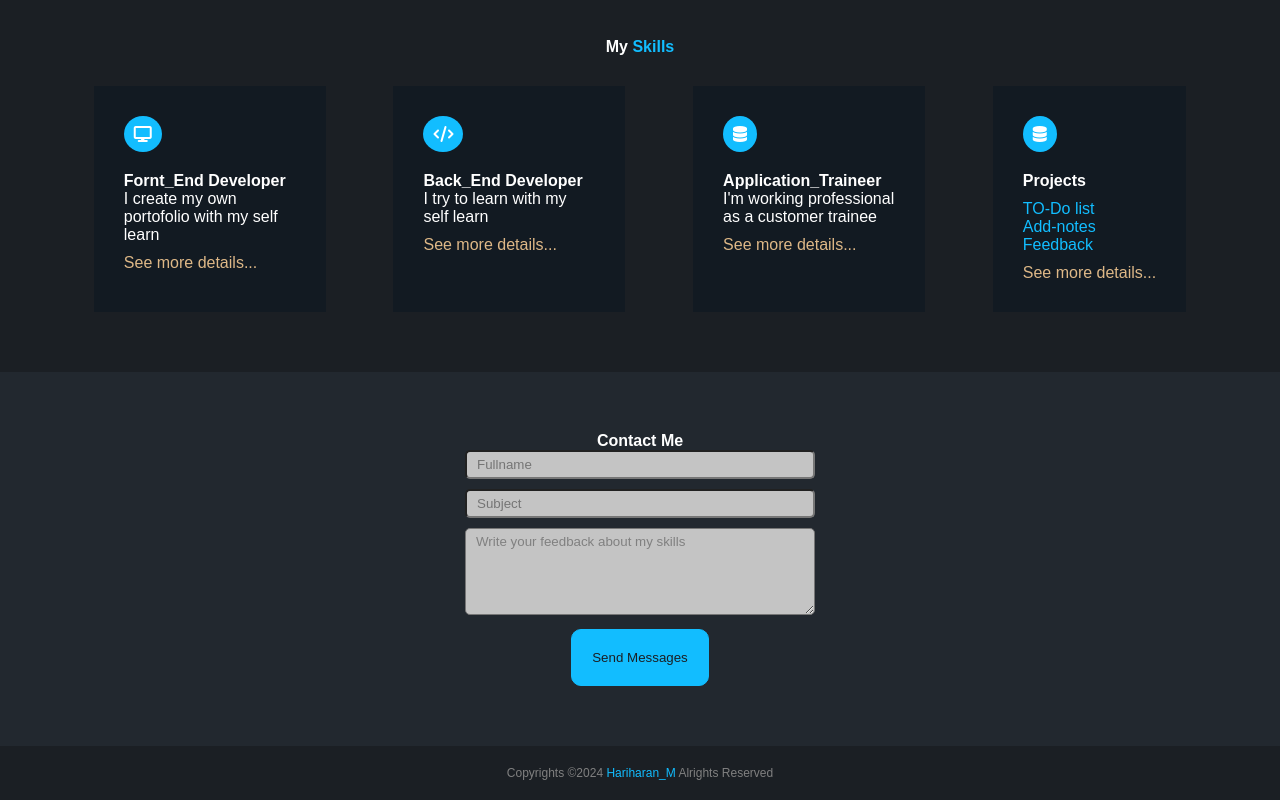
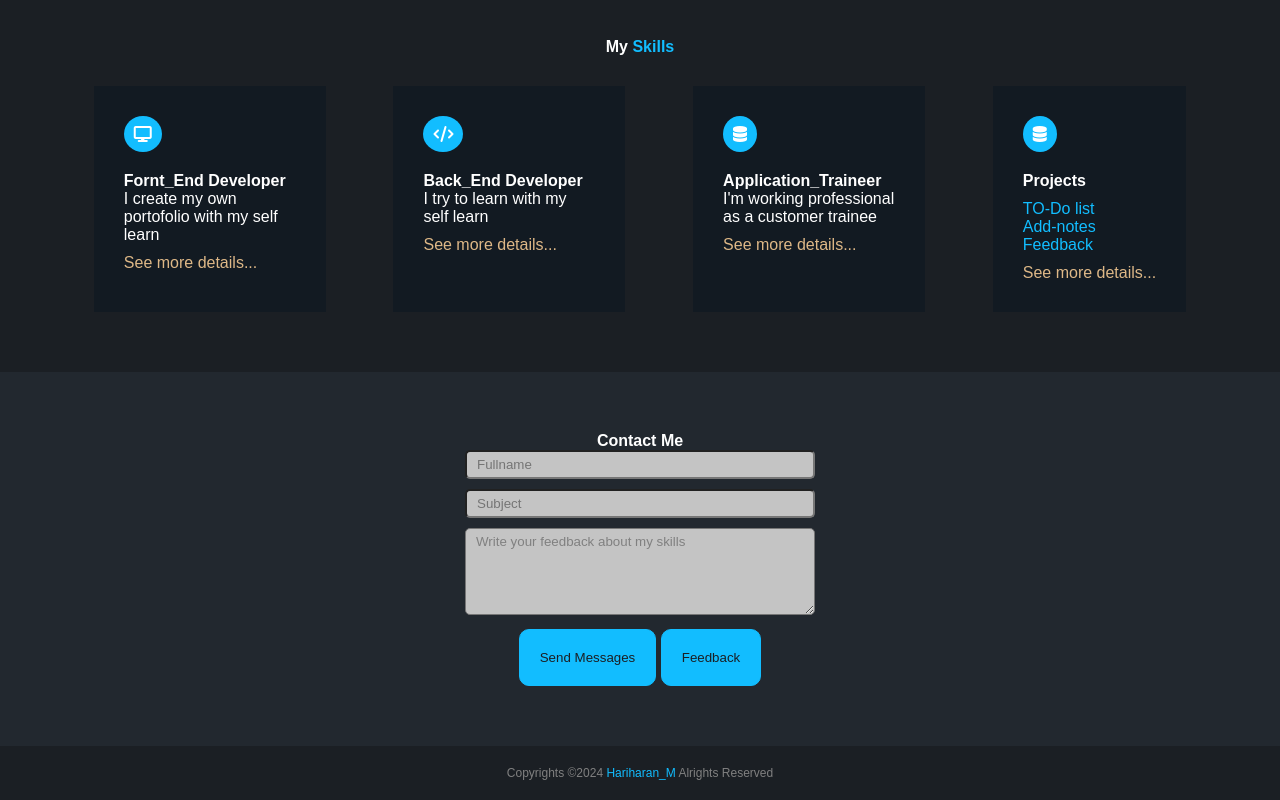
Before and after one commit to HARIHARAN555/Protofolio, a plain HTML site: page index.html in a window 1280 px wide. Shown: the part 1167-1967 px from the top of the page. Drawn offline with Linux system fonts and the light colour scheme.

Commit message:
Feedback update

```diff
--- a/assets/Css/style.css
+++ b/assets/Css/style.css
@@ -106,6 +106,14 @@ ul.hero_section--social-icons{
     color:var(--dark-primary);
     border: 1px solid var(--prmary);
     border-radius: 10px;
+}
+.hero-buttons>a{
+    text-decoration: none;
+    color: var(--dark-primary);
+}
+.hero-buttons>a:hover{
+    background-color: var(--prmary);
+    color: #fff;
 }
 .hero-buttons:hover{
     background-color: var(--prmary);
--- a/index.html
+++ b/index.html
@@ -127,6 +127,7 @@
                 </div>
                 <div>
                     <button class="btn hero-buttons ">Send Messages</button>
+                    <button class="btn hero-buttons"><a href="./feedback.html">Feedback</a></button>
                 </div>
             </form>
         </section>
```
